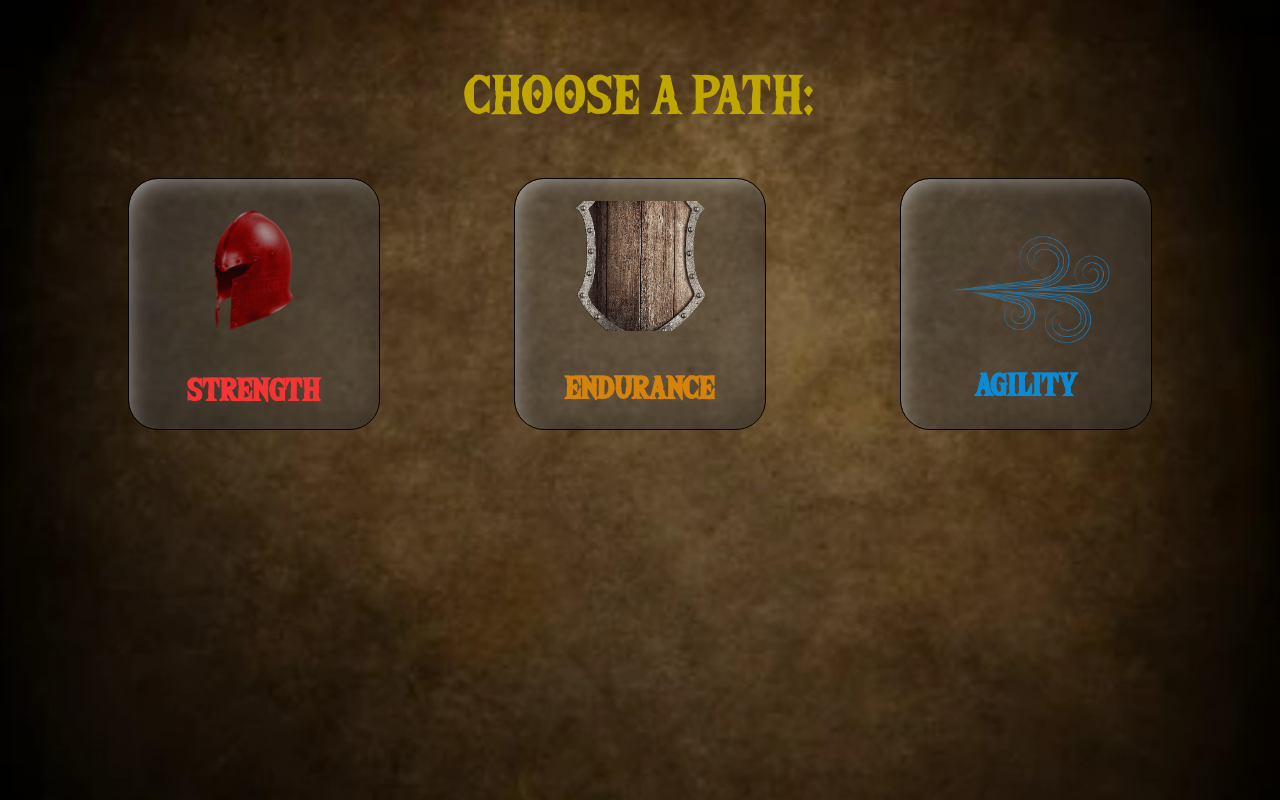
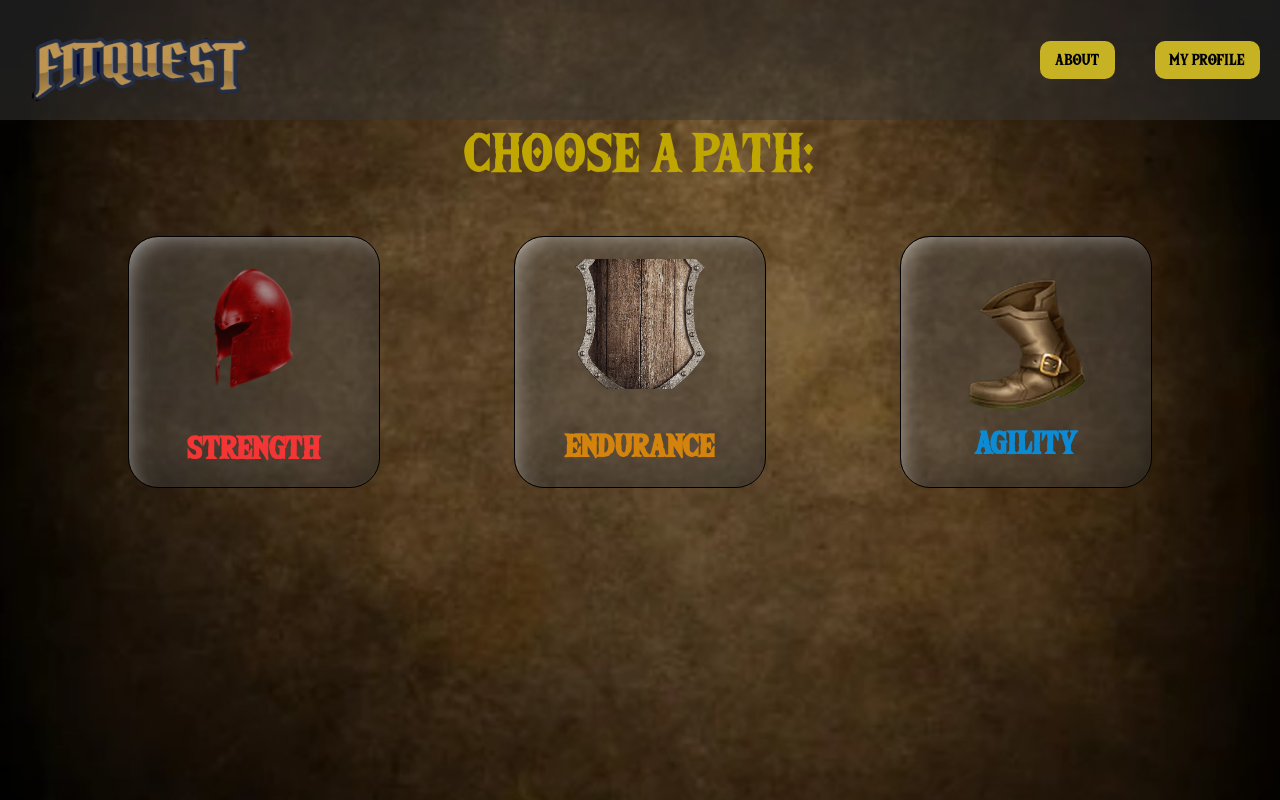
Before and after one commit to PatrickIV/Fitness-App, a React (Create React App) app in the folder client/: page /#/choose in a window 1280 px wide. Built offline with nearby package versions, Linux system fonts and the light colour scheme.

Commit message:
Add more routing
Add leather boots image for agility
Add routing to navbar, path select, etc.

```diff
--- a/client/package.json
+++ b/client/package.json
@@ -7,6 +7,7 @@
     "@testing-library/jest-dom": "^5.16.5",
     "@testing-library/react": "^13.4.0",
     "@testing-library/user-event": "^13.5.0",
+    "framer-motion": "^7.5.3",
     "gh-pages": "^4.0.0",
     "react": "^18.2.0",
     "react-dom": "^18.2.0",
--- a/client/src/App.js
+++ b/client/src/App.js
@@ -4,6 +4,8 @@ import MainCharacterPage from './pages/MainCharacterPage';
 import ChooseSkill from "./pages/ChooseSkill";
 import Profile from './components/Profile';
 import LoginPage from './pages/LoginPage';
+import StrengthPath from "./pages/StrengthPath";
+import NotFoundPage from "./pages/NotFoundPage";
 
 function App() {
   return (
@@ -13,8 +15,10 @@ function App() {
           <Route path='/' element={<WelcomePage />} />
           <Route path='/me' element={<MainCharacterPage />} />
           <Route path='/choose' element={<ChooseSkill />} />
+          <Route path='/strength' element={<StrengthPath />} />
           <Route path='/prof' element={<Profile />} />
           <Route path='/login' element={<LoginPage />} />
+          <Route path='/404' element={<NotFoundPage />} />
         </Routes>
       </HashRouter>
     </div>
--- /dev/null
+++ b/client/src/components/ExerciseEntry.js
@@ -0,0 +1,9 @@
+import React from 'react';
+
+function ExerciseEntry() {
+  return (
+    <div>ExerciseEntry</div>
+  )
+}
+
+export default ExerciseEntry
--- a/client/src/components/Navbar.js
+++ b/client/src/components/Navbar.js
@@ -1,4 +1,5 @@
 import React from 'react';
+import { Link } from "react-router-dom";
 import "./styles/Navbar.css";
 import logo from "../assets/FitQuestLogo.png";
 
@@ -9,8 +10,12 @@ function Navbar() {
         <img src={logo} alt="FitQuest logo" className="fitquest-logo" />
       </button>
       <div className="right-buttons">
-        <button className="navbar-btn">ABOUT</button>
-        <button className="navbar-btn">MY PROFILE</button>
+        <Link to="/about">
+          <button className="navbar-btn">ABOUT</button>
+        </Link>
+        <Link to="/me">
+          <button className="navbar-btn">MY PROFILE</button>
+        </Link>
       </div>
     </div>
   )
--- a/client/src/components/SkillSelect.js
+++ b/client/src/components/SkillSelect.js
@@ -1,8 +1,10 @@
 import React from 'react';
+import { Link } from 'react-router-dom';
 import "./styles/SkillSelect.css";
 
-function SkillSelect({ picture, title, titleColor, size = 175, margin = 0 }) {
+function SkillSelect({ picture, title, titleColor, size = 175, margin = 0, link }) {
   return (
+    <Link to={link} style={{ textDecoration: "none" }}>
       <div className="skill-select-container">
         <div className="skill-img-container">
           <img src={picture} alt={title + " skill"} className="skill-img"
@@ -10,6 +12,7 @@ function SkillSelect({ picture, title, titleColor, size = 175, margin = 0 }) {
         </div>
         <div className="skill-title" style={{ color: titleColor }}>{title}</div>
       </div>
+    </Link>
   )
 }
 
--- /dev/null
+++ b/client/src/components/StrengthExercises.js
@@ -0,0 +1,9 @@
+import React from 'react';
+
+function StrengthExercises() {
+  return (
+    <div>StrengthExercises</div>
+  )
+}
+
+export default StrengthExercises
--- /dev/null
+++ b/client/src/components/StrengthStats.js
@@ -0,0 +1,9 @@
+import React from 'react';
+
+function StrengthStats() {
+  return (
+    <div>StrengthStats</div>
+  )
+}
+
+export default StrengthStats
--- a/client/src/pages/ChooseSkill.js
+++ b/client/src/pages/ChooseSkill.js
@@ -2,22 +2,26 @@ import React from 'react';
 import SkillSelect from '../components/SkillSelect';
 import strengthIcon from "../assets/medievalHelmet.png";
 import enduranceIcon from "../assets/woodenShield.png";
-import agilityIcon from "../assets/wind.png";
+import agilityIcon from "../assets/leatherBoots.png";
+import Navbar from "../components/Navbar";
 import "./styles/ChooseSkill.css";
 
 function ChooseSkill() {
   return (
     <div className="choose-skill-container" >
+      <Navbar />
 
       <div className="choose-skill-title">
         CHOOSE A PATH:
       </div>
 
       <div className="skill-container">
-        <SkillSelect picture={strengthIcon} title="STRENGTH" titleColor="rgba(243, 53, 53, 1)" />
+        <SkillSelect picture={strengthIcon} title="STRENGTH"
+          titleColor="rgba(243, 53, 53, 1)" link="/strength" />
         <SkillSelect picture={enduranceIcon} title="ENDURANCE" titleColor="rgba(212, 132, 12, 1)"
-          size={130} margin={40} />
-        <SkillSelect picture={agilityIcon} title="AGILITY" titleColor="rgba(12, 139, 212, 1)" margin={-10} />
+          size={130} margin={40} link="/404" />
+        <SkillSelect picture={agilityIcon} title="AGILITY" titleColor="rgba(12, 139, 212, 1)"
+          margin={-10} link="/404" />
       </div>
     </div>
   )
--- /dev/null
+++ b/client/src/pages/NotFoundPage.js
@@ -0,0 +1,15 @@
+import React from 'react';
+
+function NotFoundPage() {
+  return (
+    <div className="notfoundpage" style={{
+      height: "100vh", width: "100vw",
+      textAlign: "center", color: "#bfa600", fontFamily: "Zelda, sans-serif",
+      fontSize: "3em"
+    }}>
+      404 NOT FOUND
+    </div>
+  )
+}
+
+export default NotFoundPage
--- /dev/null
+++ b/client/src/pages/StrengthPath.js
@@ -0,0 +1,16 @@
+import React from 'react';
+import StrengthStats from "../components/StrengthStats";
+import StrengthExercises from "../components/StrengthExercises";
+import ExerciseEntry from "../components/ExerciseEntry";
+
+function StrengthPath() {
+  return (
+    <div className="strength-path-container" style={{ display: "flex" }}>
+      <StrengthStats />
+      <StrengthExercises />
+      <ExerciseEntry />
+    </div>
+  );
+}
+
+export default StrengthPath
--- a/client/src/pages/styles/ChooseSkill.css
+++ b/client/src/pages/styles/ChooseSkill.css
@@ -6,7 +6,7 @@
   flex-direction: column;
   align-items: center;
 
-  padding-top: 5%;
+  padding-top: 8%;
 }
 
 .choose-skill-title {
@@ -14,6 +14,7 @@
   color: #bfa600;
   font-size: 3.5em;
 
+  margin-top: 20px;
   margin-bottom: 50px;
 }
 
```
Also changed, not shown: client/src/assets/leatherBoots.png (added), 1 other file (tests, documents, lock files or other folders). Lines whose indentation alone changed are shown as unchanged.
